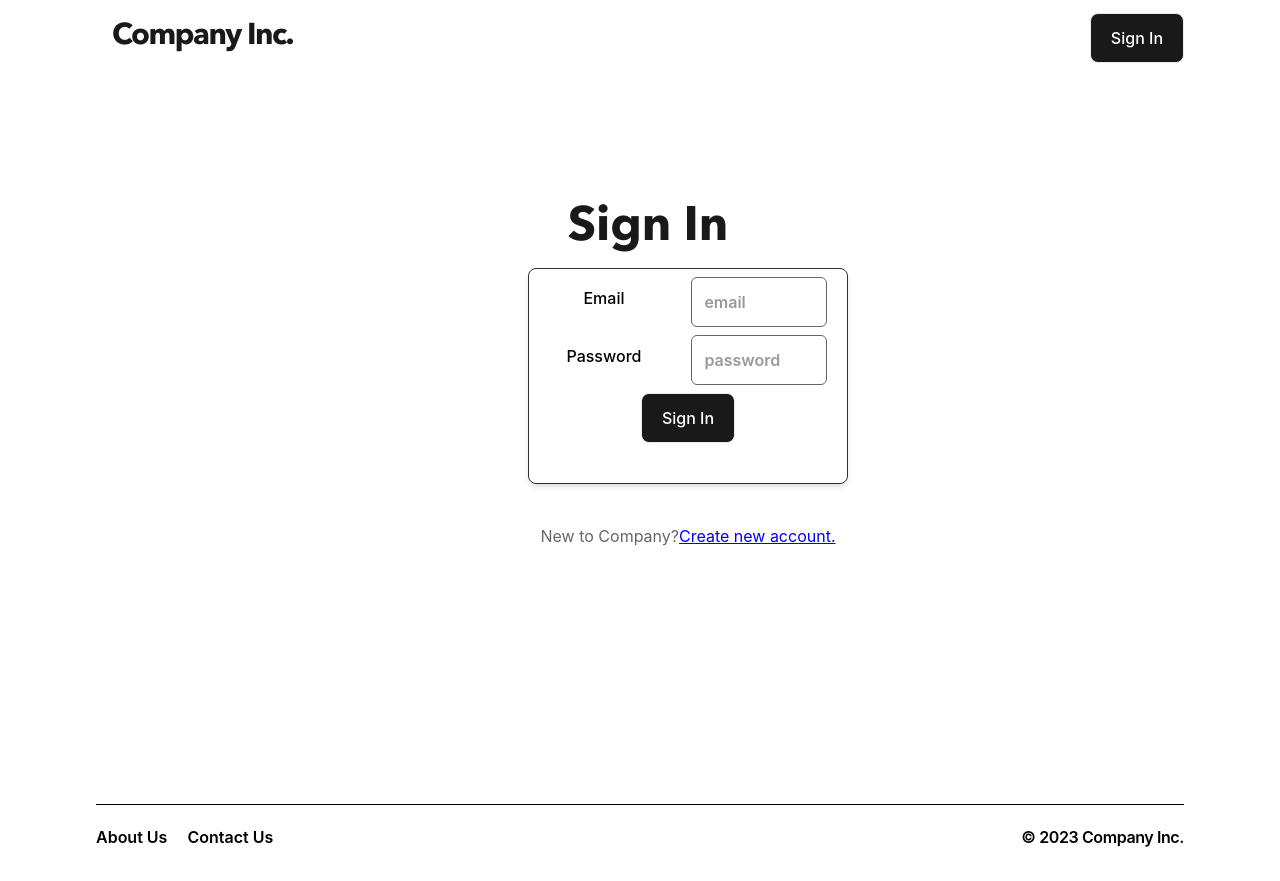
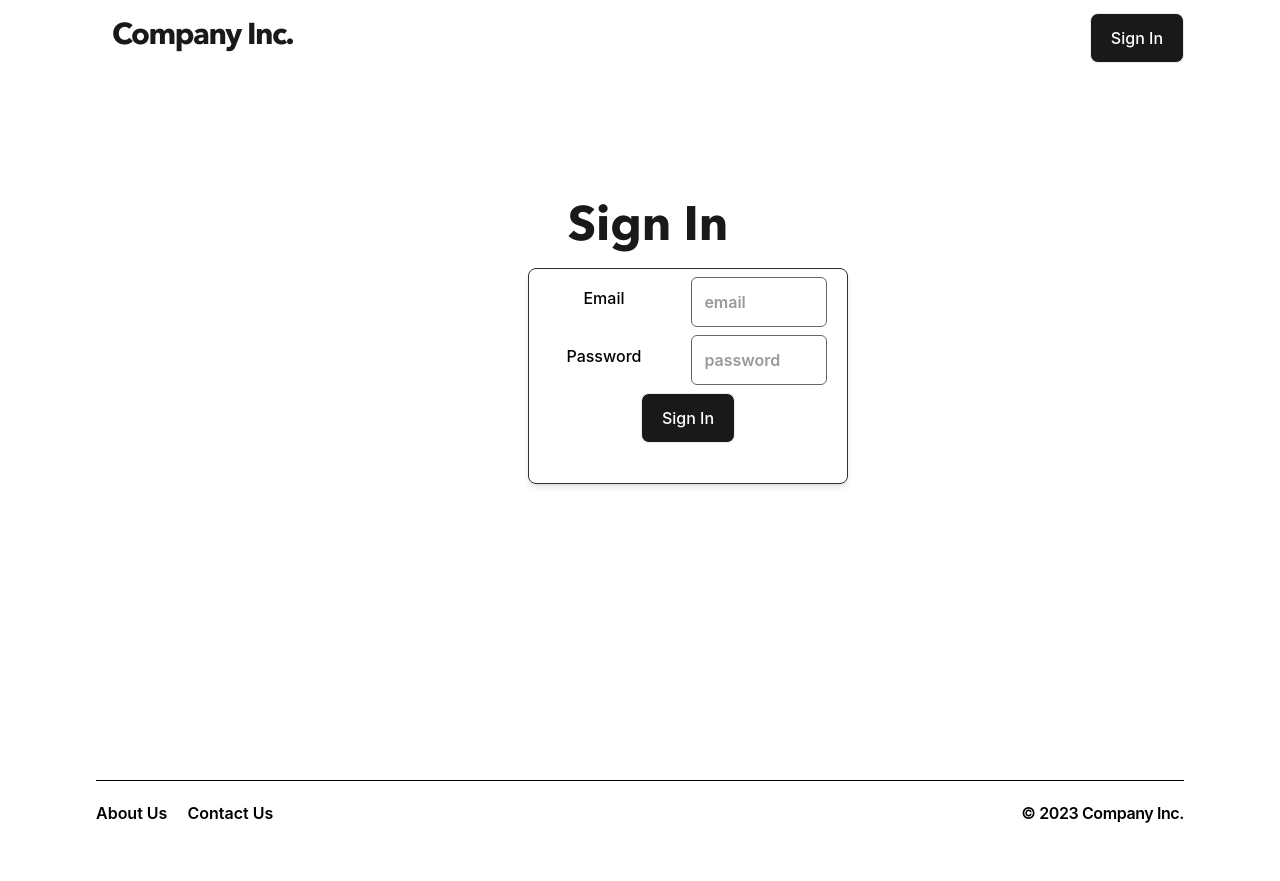
Before and after one commit to jea-ms/laravel-101, a Next.js app in the folder client/: page /users/login in a window 1280 px wide. After the commit the page ends 857 px from the top, so only its background shows below. Built offline with nearby package versions, Linux system fonts and the light colour scheme.

Commit message:
hide register link

```diff
--- a/client/app/products/new/page.jsx
+++ b/client/app/products/new/page.jsx
@@ -62,6 +62,7 @@ const NewProduct = () => {
     <div className="grr max-w-7xl pt-20 mx-auto text-center">
       <div className="container flex flex-col items-center justify-center mx-auto rounded-lg ">
         <TitlePage
+          hasUser={(currentUser != null) ? true : false}
           title='Add Product'
           showBtnAdd={false}
           onAdd={() => { }}
--- a/client/app/products/update/page.jsx
+++ b/client/app/products/update/page.jsx
@@ -75,6 +75,7 @@ const UpdateProduct = () => {
     <div className="grr max-w-7xl pt-20 mx-auto text-center">
       <div className="container flex flex-col items-center justify-center mx-auto rounded-lg ">
         <TitlePage
+          hasUser={(currentUser != null) ? true : false}
           title='Edit Product'
           showBtnAdd={false}
           onAdd={() => { }}
--- a/client/app/users/login/page.jsx
+++ b/client/app/users/login/page.jsx
@@ -91,7 +91,7 @@ const Login = ({ data }) => {
             onSubmit={loginUser}
           />
         </div>
-        <span>New to Company?
+        <span className='hidden'>New to Company?
           <Link href="/"
             style={{
               textDecoration: 'underline',
```
